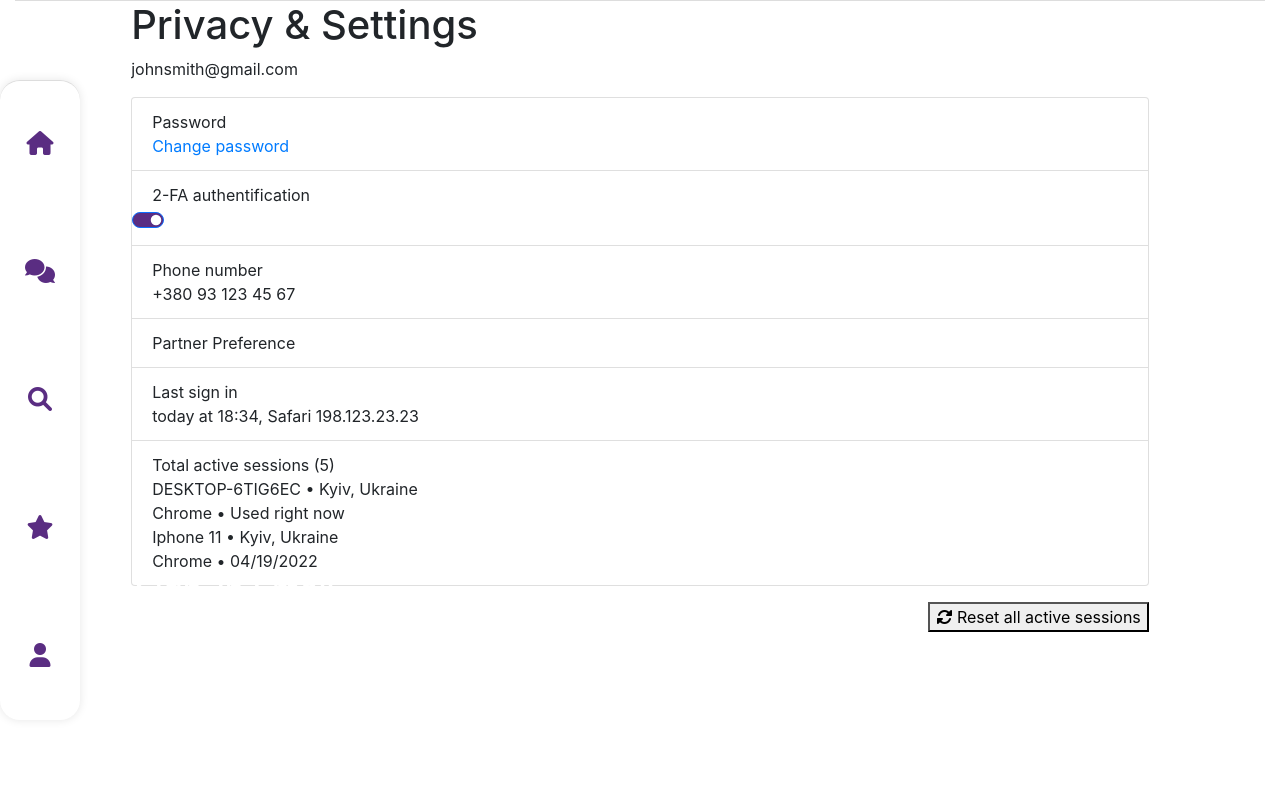
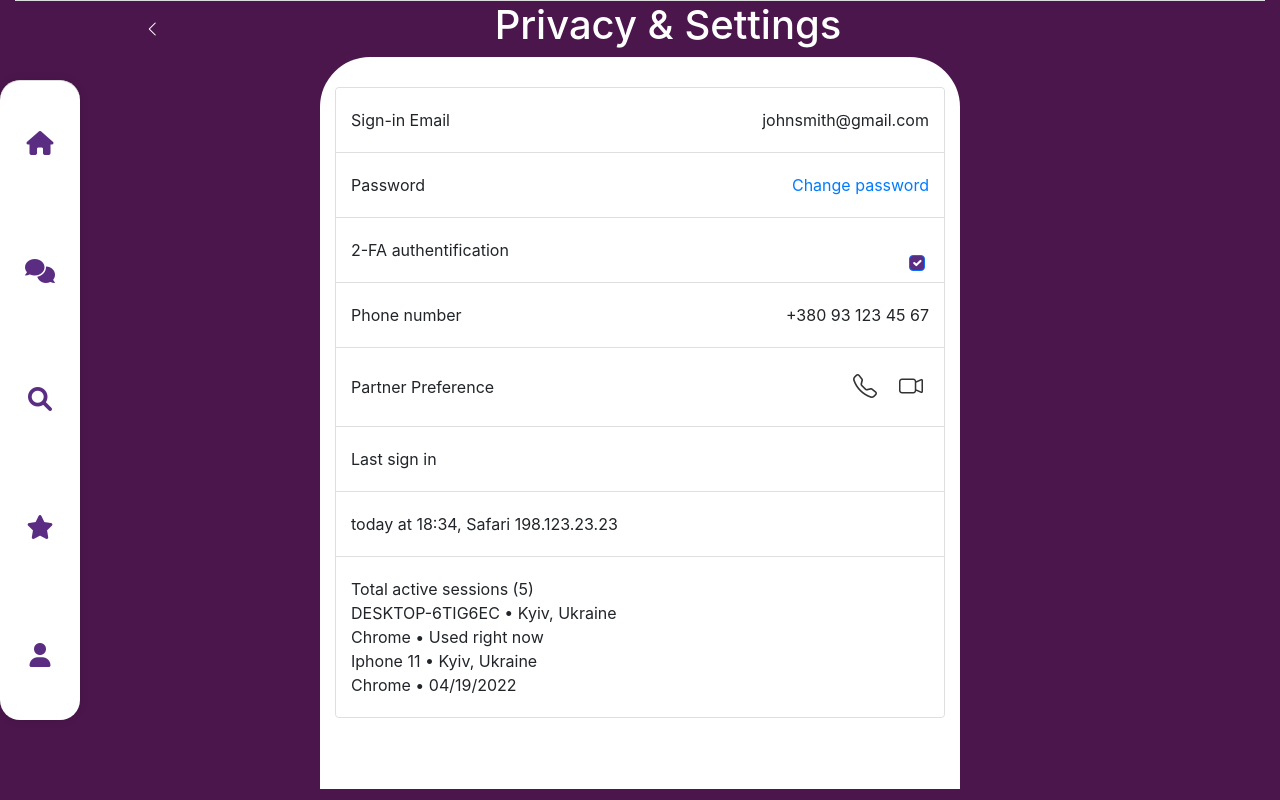
Before and after one commit to JishnuRameshC/Dating, a Django app: page /dating/privacy_settings in a window 1280 px wide. Run offline with Django 4.2, Linux system fonts and the light colour scheme; some libraries are stand-ins or nearby versions.

Commit message:
edits change pprivacy setting andchange pass html

```diff
--- a/dating/templates/User_Profile/change_password.html
+++ b/dating/templates/User_Profile/change_password.html
@@ -5,7 +5,11 @@
 {% endblock %}
 
 {% block style %}
-<link rel="stylesheet" href="{% static 'css/main.css' %}">
+<style>
+  body{
+    background-color: black;
+  }
+</style>
 {% endblock style %}
 
 {% block content %}
--- a/dating/templates/User_Profile/privacy_settings.html
+++ b/dating/templates/User_Profile/privacy_settings.html
@@ -1,70 +1,112 @@
 {% extends 'shared/base.html' %}
 {% load static %}
 
+{% block style %}
+<style>
+    body{
+        background-color: #4B164C;
+    }
+    .top-heading{
+        color: white;
+    }
+</style>
+
+{% endblock style %}
+
 {% block content %}
-        <div class="row">
-            <div class="top-navbar">
-                <h1 class="settings-text">Privacy & Settings</h1>
+<div class="row top-heading">
+    <div class="col-12">
+        <div class="heading-container">
+          <div class="back-icon">
+            <i class="bi bi-chevron-left"></i>
           </div>
-            <div class="profile-section">
-                <div class="profile-info">
-
-                    <div>
-                        <h2>Sign-in Email</h2>
+          <div class="title-text">
+              <h1>Privacy & Settings</h1>
           </div>
         </div>
-                <p>johnsmith@gmail.com</p>
     </div>
-            <div class="main-content">
+</div>
+<div class="row d-flex justify-content-center" id="contents">
+    <div class="col-12 col-md-10 col-lg-8 top-rounded-white-box contents">
       <div class="list-group">
         <div class="list-group-item">
           <div class="item-content">
-                            <div>Password</div>
+            <div class="name-status">
+                <div>Sign-in Email</div>
             </div>
-                        <a href="#" class="text-primary">Change password</a>
+          </div>
+          <div class="action-icons">
+            <div>johnsmith@gmail.com</div>
+          </div>
         </div>
         <div class="list-group-item">
           <div class="item-content">
+            <div class="name-status">
+                <div>Password</div>
+            </div>
+          </div>
+          <div class="action-icons">
+            <div><a href="#" class="text-primary">Change password</a></div>
+          </div>
+        </div>
+        <div class="list-group-item">
+          <div class="item-content">
+            <div class="name-status">
                 <div>2-FA authentification</div>
             </div>
-                        <div class="form-check form-switch">
+          </div>
+          <div class="action-icons">
             <input class="form-check-input" style=" background-color: #5a2d82;" type="checkbox" id="flexSwitchCheckChecked" checked>
         </div>
         </div>
         <div class="list-group-item">
           <div class="item-content">
+            <div class="name-status">
                 <div>Phone number</div>
+            </div>
+          </div>
+          <div class="action-icons">
             <div class="subheading">+380 93 123 45 67</div>
           </div>
         </div>
         <div class="list-group-item">
           <div class="item-content">
+            <div class="name-status">
                 <div>Partner Preference</div>
+            </div>
+          </div>
+          <div class="action-icons">
+            <button class="phone-btn"><i class="bi bi-telephone"></i></button>
+            <button class="video-btn"><i class="bi bi-camera-video"></i></button>
           </div>
         </div>
         <div class="list-group-item">
           <div class="item-content">
+            <div class="name-status">
                 <div>Last sign in</div>
-                            <div class="subheading">today at 18:34, Safari 198.123.23.23</div>
+            </div>
           </div>
         </div>
         <div class="list-group-item">
           <div class="item-content">
+            <div class="name-status">
+                <div class="subheading">today at 18:34, Safari 198.123.23.23</div>
+            </div>
+          </div>
+
+        </div>
+        <div class="list-group-item">
+          <div class="item-content">
+            <div class="name-status">
                 <div>Total active sessions (5)</div>
                 <div class="subheading">DESKTOP-6TIG6EC • Kyiv, Ukraine<br>Chrome • Used right now</div>
                 <div class="subheading">Iphone 11 • Kyiv, Ukraine<br>Chrome • 04/19/2022</div>
             </div>
           </div>
         </div>
-                <div class="d-flex justify-content-end">
-                    <button class="reset-button mt-3"><i class="fas fa-sync-alt"></i> Reset all active sessions</button>
       </div>
     </div>
   </div>
-        </div>
-        <div class="col-md-3 right-sidebar d-none d-md-block">
-            <!-- Add right sidebar content here -->
-        </div>
-    </div>
-</div>
+
+
 {% endblock %}
```
Also changed, not shown: dating/templates/contents/matches.html (deleted, +0 -85 lines), demo.html (+5 -3 lines), new.html (added, +60 -0 lines). Lines whose indentation alone changed are shown as unchanged.
